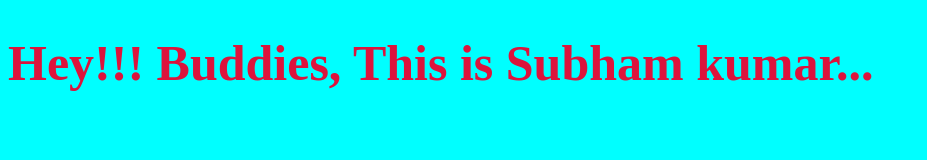
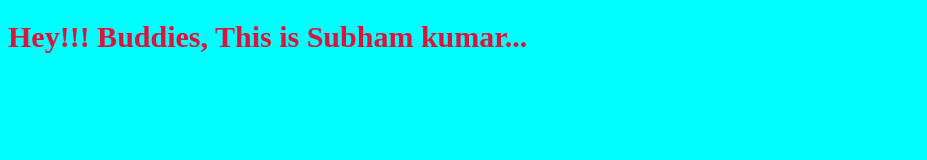
Before and after one commit to SGsubuuu-2322/Basic_Contact_Lists_Using_Node-Mongo, a website: page index.html in a window 1280 px wide. Shown: the whole page, without its empty margins (0-927 px from the left). Drawn offline with Linux system fonts and the light colour scheme.

```diff
--- a/index.html
+++ b/index.html
@@ -11,7 +11,7 @@
 
       h1 {
         color: crimson;
-        font-size: 50px;
+        font-size: 30px;
       }
     </style>
   </head>
--- a/index.js
+++ b/index.js
@@ -27,5 +27,5 @@
     console.log("Error: ", err);
   }
 
-  console.log("The server is up and running at port: " + port);
+  console.log("The server is running at port: " + port);
 });
```
